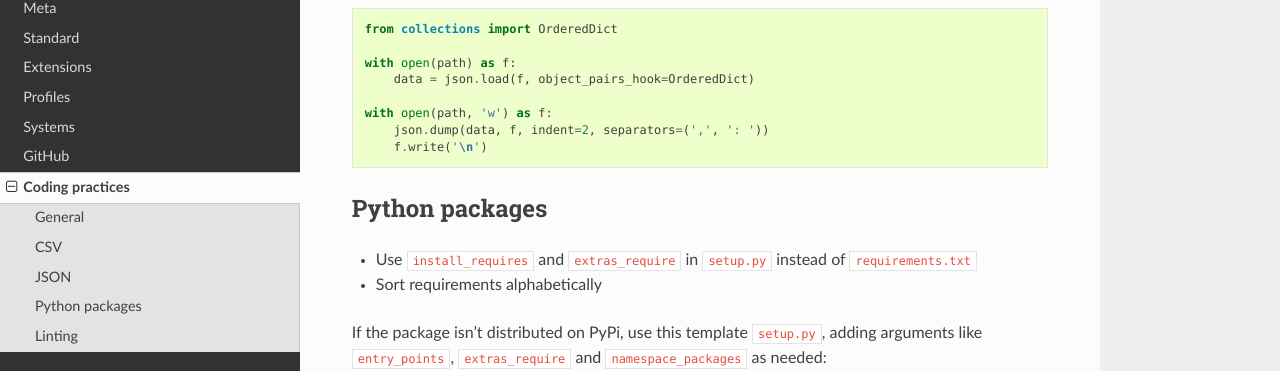
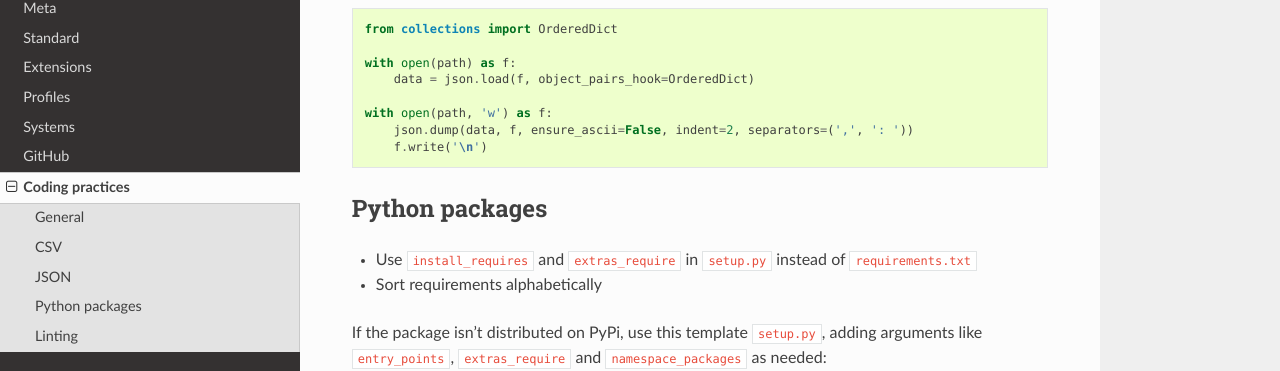
Before and after one commit to open-contracting/standard-development-handbook, a Sphinx documentation site: the page built from docs/coding/index.md, in a window 1280 px wide and 900 px high, scrolled down 601 px. Shown: the part 137-508 px from the top of the window. Built offline with Sphinx 7.4.7 and the Read the Docs theme 2.0.0, drawn with Linux system fonts in a browser that asks for light colours; pages that are not in the unit, such as notebooks, are missing from menus.

Commit message:
Add ensure_ascii=False to JSON dump example

````diff
--- a/docs/coding/index.md
+++ b/docs/coding/index.md
@@ -32,7 +32,7 @@ with open(path) as f:
     data = json.load(f, object_pairs_hook=OrderedDict)
 
 with open(path, 'w') as f:
-    json.dump(data, f, indent=2, separators=(',', ': '))
+    json.dump(data, f, ensure_ascii=False, indent=2, separators=(',', ': '))
     f.write('\n')
 ```
 
````
